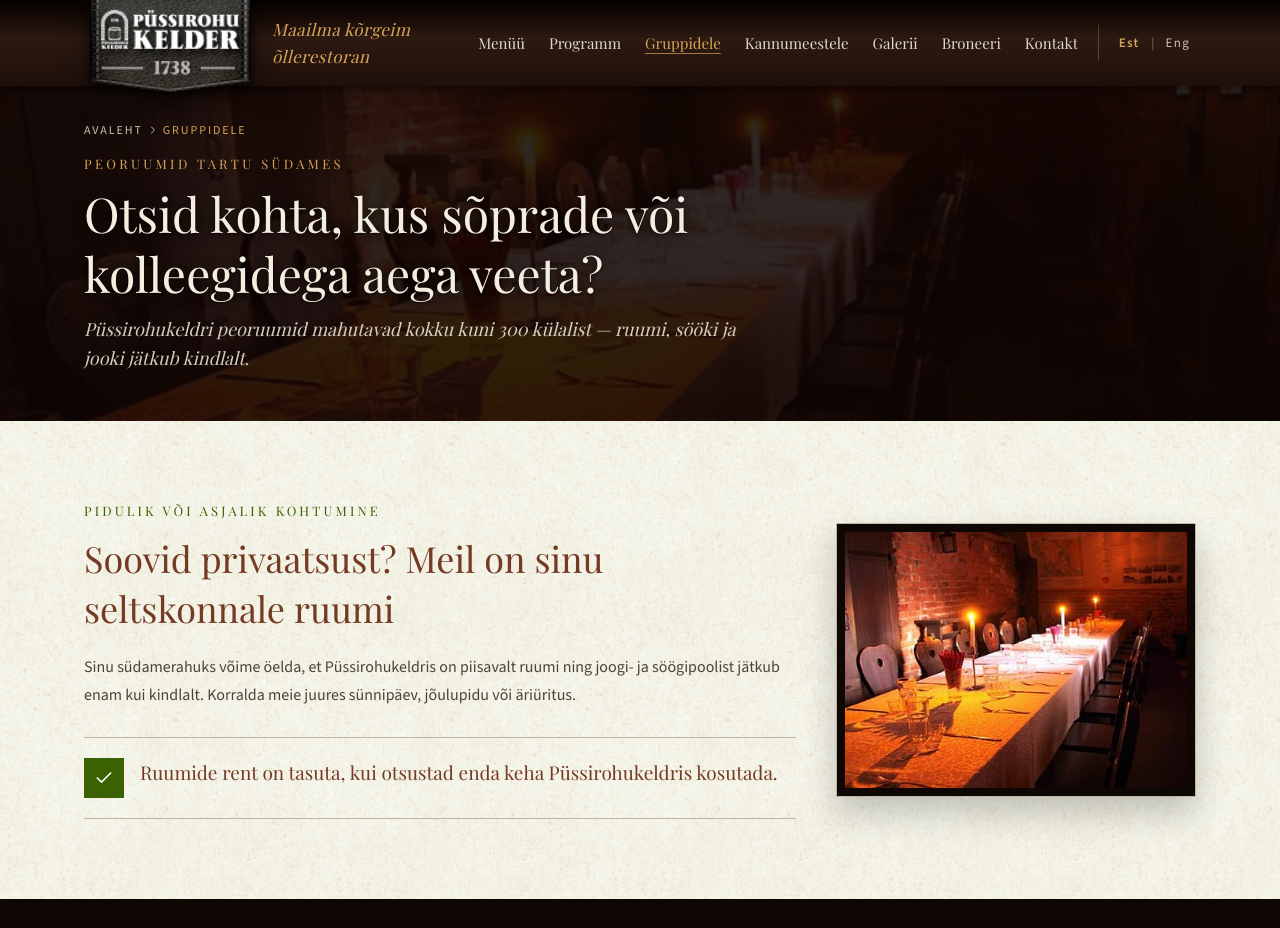
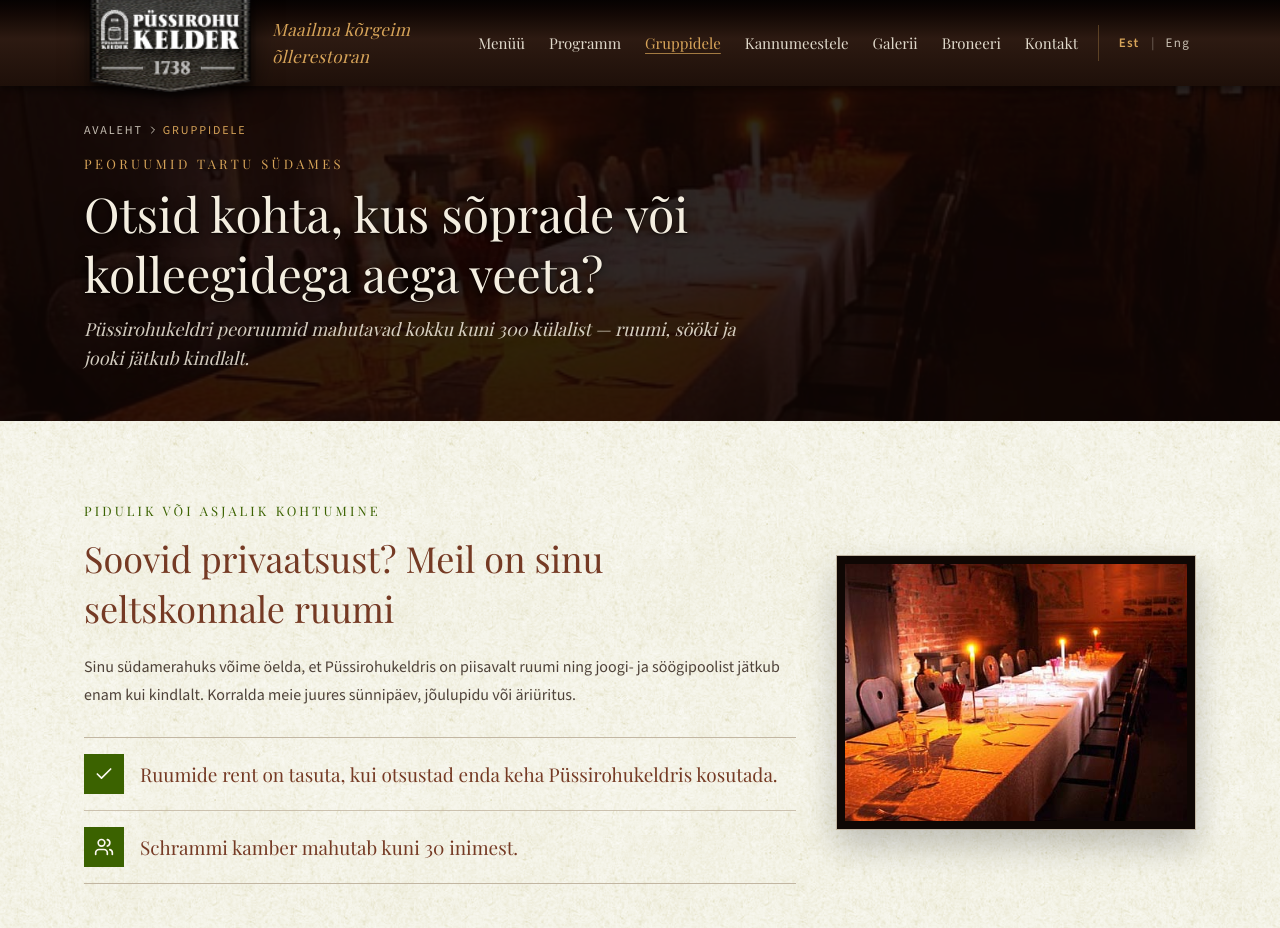
Before and after one commit to raivokaldma-prog/Pyssika-new, a React (Vite) app: page /gruppidele in a window 1280 px wide. Shown: the top 928 px of the page. Built offline with nearby package versions, Linux system fonts and the light colour scheme; a web font is replaced by a local one.

Commit message:
feat: add group size info to GroupsPage
Update the group offerings section layout and add a placeholder for group size information.

```diff
--- a/src/pages/GroupsPage.tsx
+++ b/src/pages/GroupsPage.tsx
@@ -169,14 +169,24 @@ export function GroupsPage() {
                   ruumi ning joogi- ja söögipoolist jätkub enam kui kindlalt.
                   Korralda meie juures sünnipäev, jõulupidu või äriüritus.
                 </p>
-                <div className="mt-7 flex items-start gap-4 border-y border-border py-5">
-                  <span className="flex h-10 w-10 shrink-0 items-center justify-center bg-primary text-primary-foreground">
-                    <Check className="h-5 w-5" aria-hidden="true" />
-                  </span>
-                  <p className="font-display text-[19px] leading-7 text-accent">
-                    Ruumide rent on tasuta, kui otsustad enda keha Püssirohukeldris
-                    kosutada.
-                  </p>
+                <div className="mt-7 divide-y divide-border/80 border-y border-border">
+                  <div className="flex items-center gap-4 py-4">
+                    <span className="flex h-10 w-10 shrink-0 items-center justify-center bg-primary text-primary-foreground">
+                      <Check className="h-5 w-5" aria-hidden="true" />
+                    </span>
+                    <p className="font-display text-[19px] leading-7 text-accent">
+                      Ruumide rent on tasuta, kui otsustad enda keha
+                      Püssirohukeldris kosutada.
+                    </p>
+                  </div>
+                  <div className="flex items-center gap-4 py-4">
+                    <span className="flex h-10 w-10 shrink-0 items-center justify-center bg-primary text-primary-foreground">
+                      <Users className="h-5 w-5" aria-hidden="true" />
+                    </span>
+                    <p className="font-display text-[19px] leading-7 text-accent">
+                      Schrammi kamber mahutab kuni 30 inimest.
+                    </p>
+                  </div>
                 </div>
               </div>
               <div className="border border-border bg-cellar-deep p-2 shadow-[0_16px_32px_rgba(0,0,0,0.22)]">
```
Also changed, not shown: public/assets/aistudio/pilt_b9ea1101.png (added).
